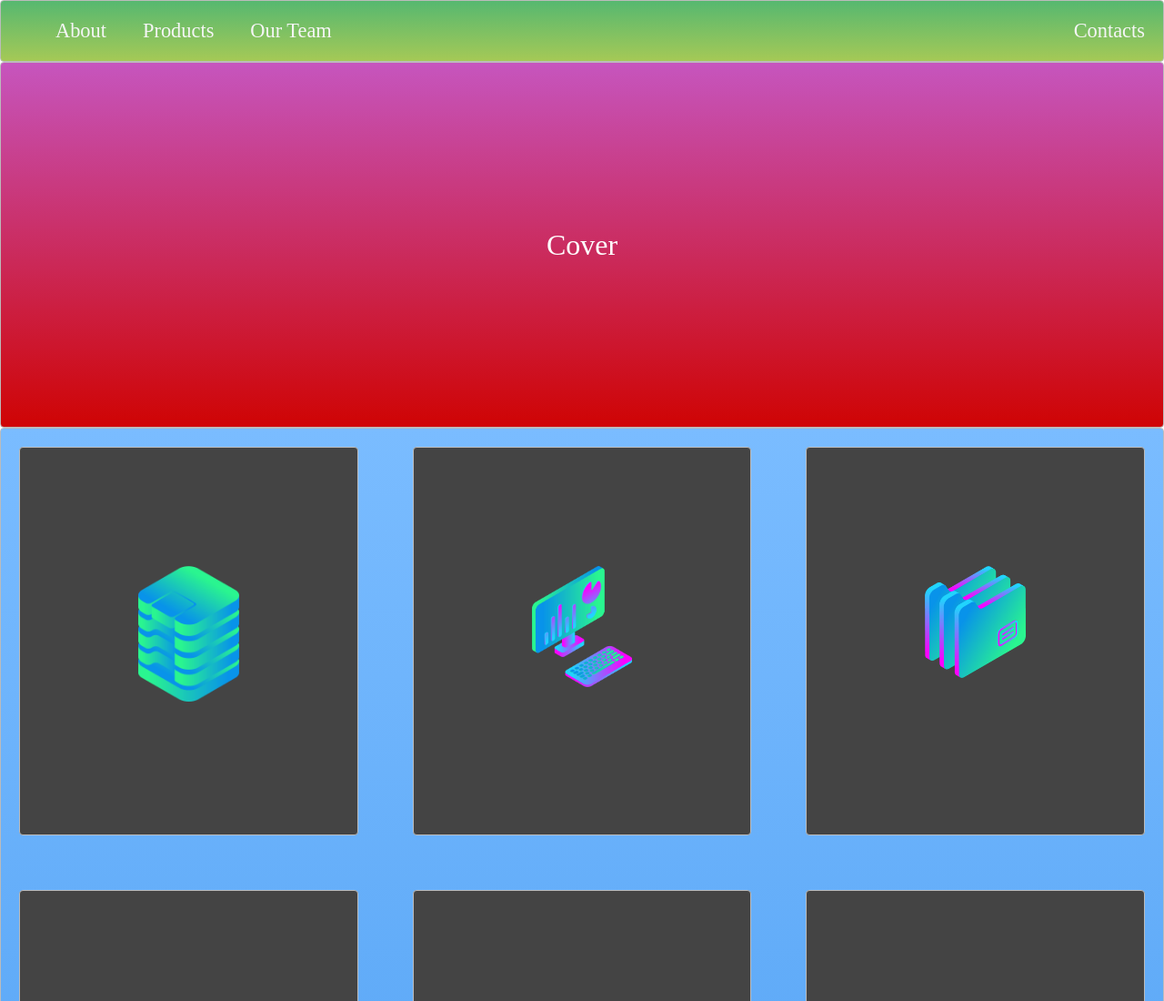
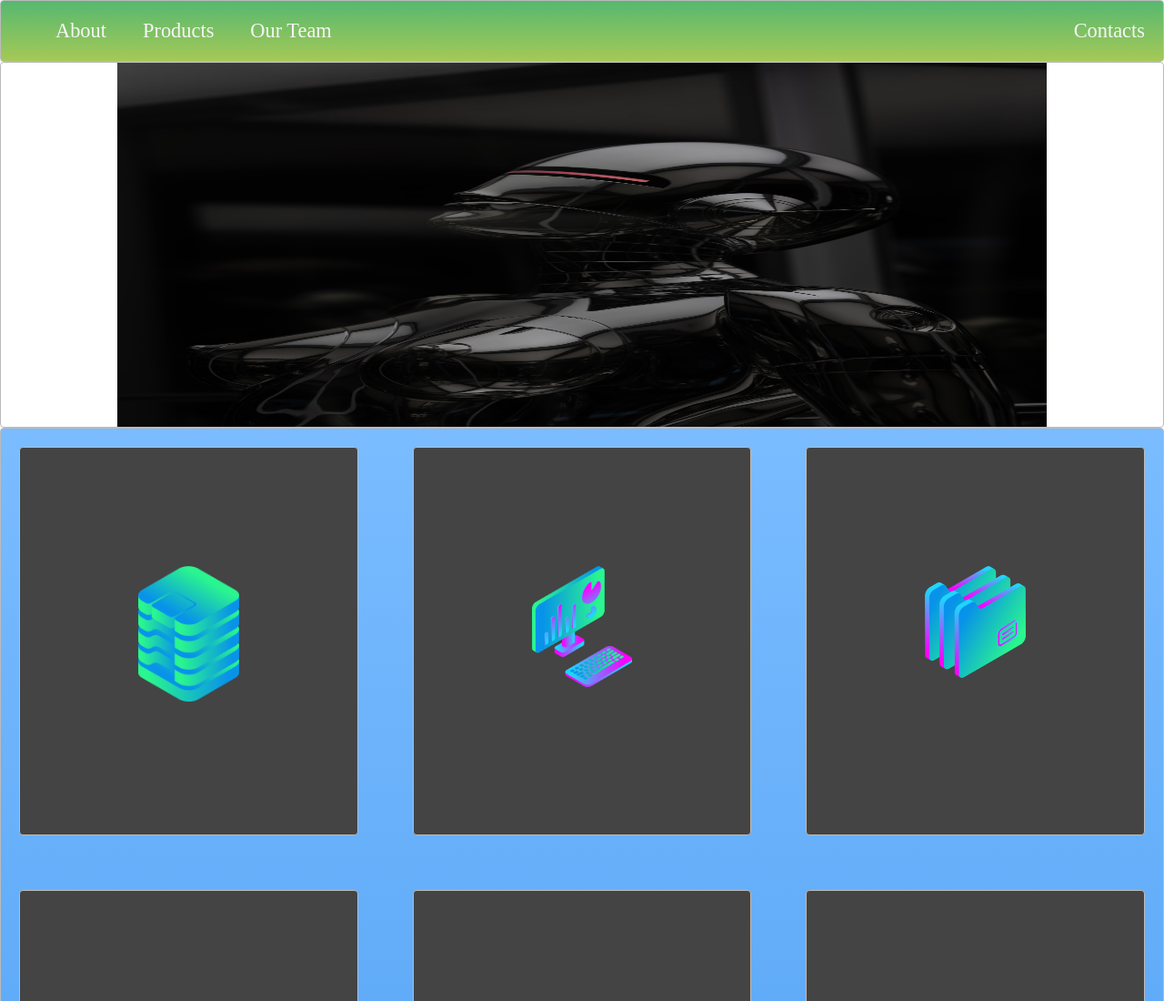
Before and after one commit to Dakota32Jones/website-layout, a plain HTML site: page index.html in a window 1280 px wide. Shown: the top 1100 px of the page at 91% size. Drawn offline with Linux system fonts and the light colour scheme.

Commit message:
added image to cover and styled it

```diff
--- a/index.html
+++ b/index.html
@@ -16,7 +16,13 @@
         <li class="push"><a href="">Contacts</a></li>
       </ul>
     </nav>
-    <div class="container zone red">Cover</div>
+    <div class="container zone">
+      <img
+        class="cover"
+        src="./assets:images/xu-haiwei-fv1EFjgIb94-unsplash.jpg"
+        alt=""
+      />
+    </div>
     <div class="zone blue grid-wrapper">
       <div class="box zone">
         <img src="./assets:images/data_storage_2_2.png" />
--- a/style.css
+++ b/style.css
@@ -63,6 +63,10 @@ a {
   height: 50vh;
 }
 
+.cover {
+  width: 80%;
+  height: 25rem;
+}
 /* grid layout */
 
 .grid-wrapper {
```
Also changed, not shown: assets:images/xu-haiwei-fv1EFjgIb94-unsplash.jpg (added).
